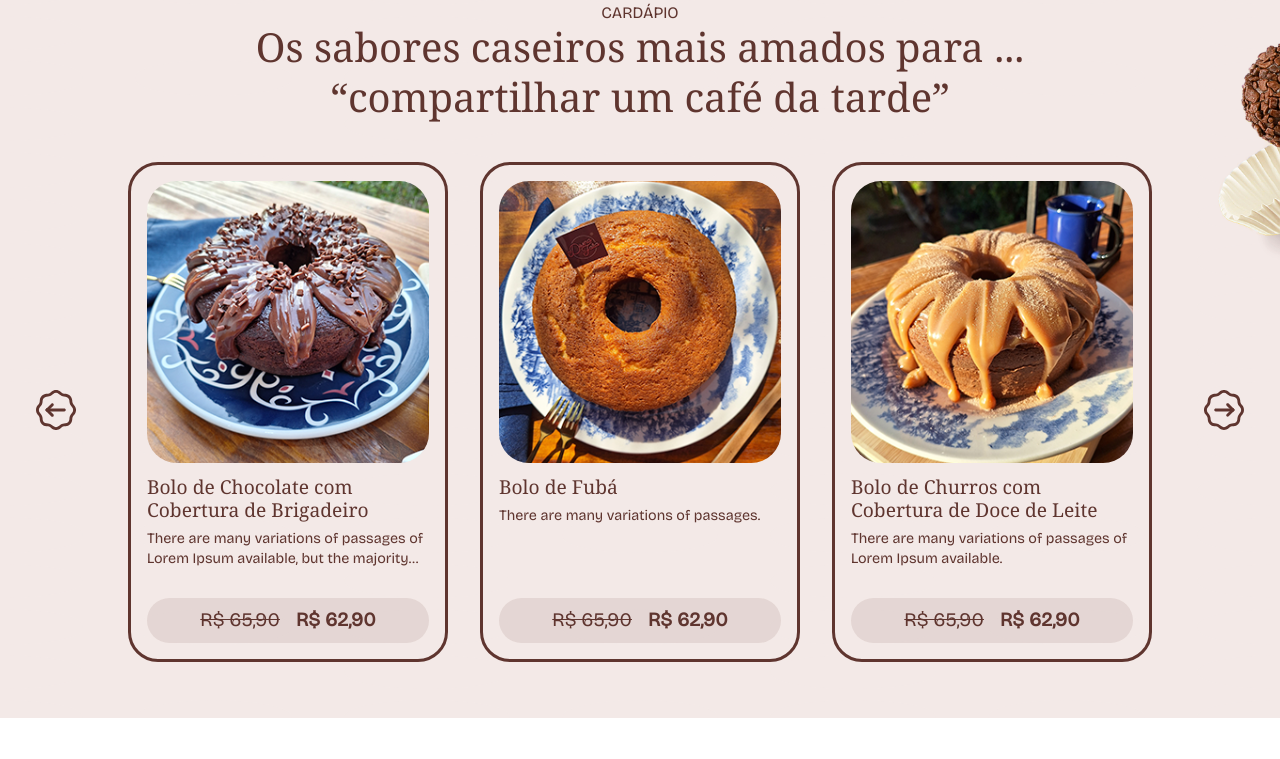
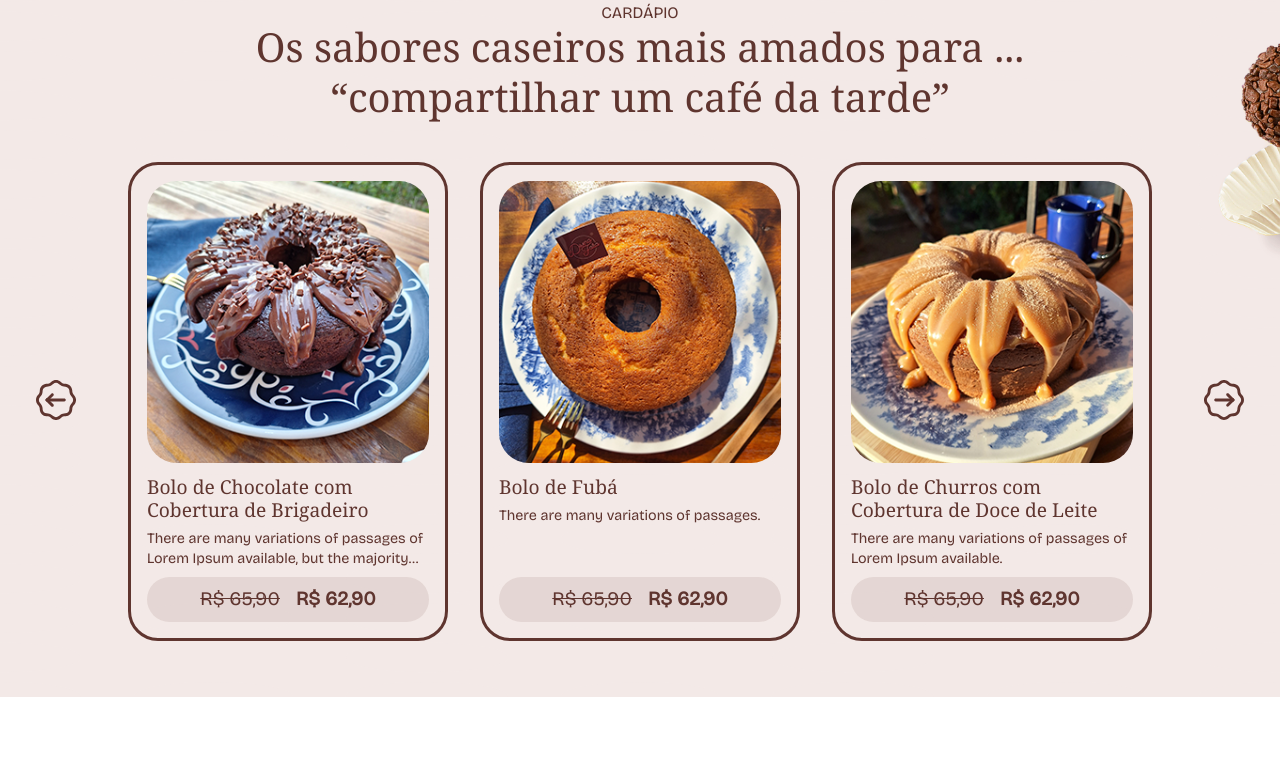
Before and after one commit to SergioPaula/DIVINAFATIA, a plain HTML site: page index.html in a window 1280 px wide. Shown: the part 1791-2550 px from the top of the page. Drawn offline with Linux system fonts and the light colour scheme; files whose address does not match are found by name; a web font is replaced by a local one.

Commit message:
alguns estudos
a

```diff
--- a/css/main.css
+++ b/css/main.css
@@ -503,6 +503,7 @@ strong {
 
 .espaco-produto {
     flex-grow: 1;
+    align-self: stretch;
     display: flex;
     justify-content: center;
     gap: 32px;
@@ -514,7 +515,7 @@ strong {
     flex: 0 1 320px;
     display: flex;
     flex-direction: column;
-    height: 500px;
+    align-self: stretch;
     justify-content: space-between;
     gap: 8px;
     padding: 16px;
```
